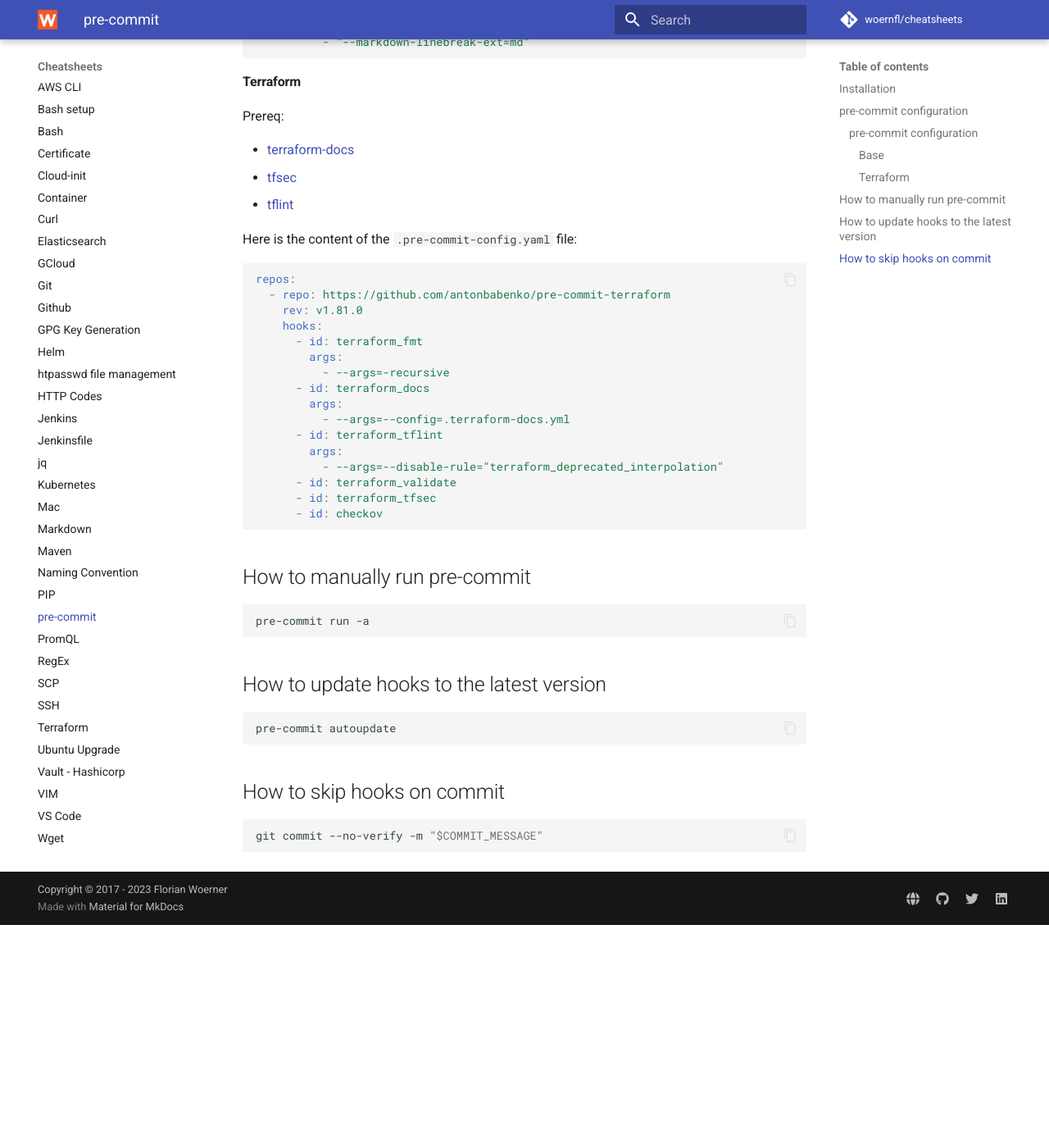
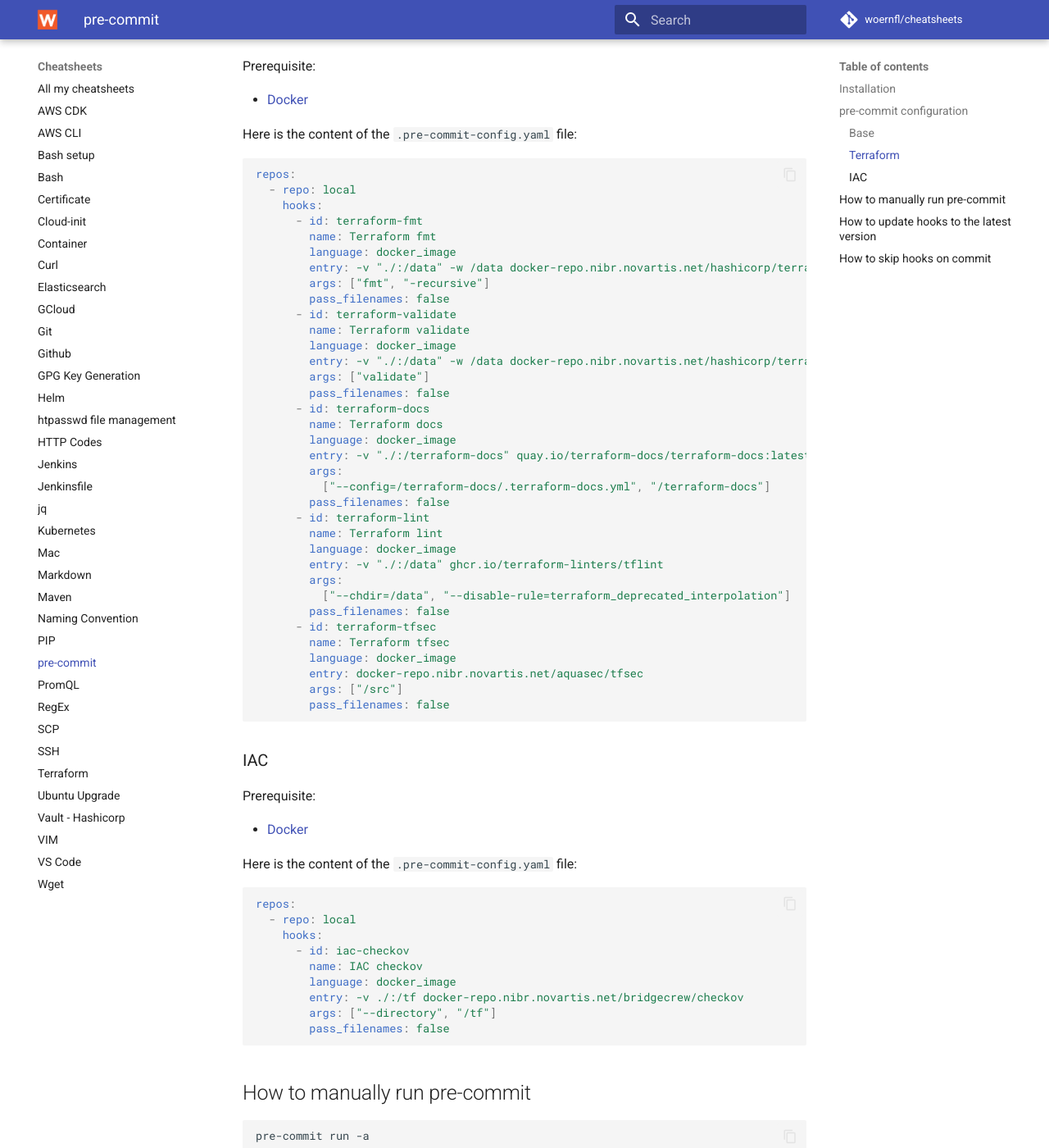
Before and after one commit to woernfl/cheatsheets, an MkDocs documentation site: the page built from docs/pre-commit.md, in a window 1280 px wide and 1400 px high, scrolled down 1128 px. Shown: the whole window at 82% size. Built offline with MkDocs 1.6.1 and Material for MkDocs 9.7.7, drawn with Linux system fonts in a browser that asks for light colours; comment, search, counter and statistics services are not loaded; before the commit the page ends 2256 px from its top, so only the background shows below that; some of the changed text lies outside the part shown.

Commit message:
Update pre-commit.md

````diff
--- a/docs/pre-commit.md
+++ b/docs/pre-commit.md
@@ -12,20 +12,19 @@
 
 Add a `.pre-commit-config.yaml` file in the root of your repo.
 
-### pre-commit configuration
-
-#### Base
-
-Prereq:
-
-- [terraform-docs](https://github.com/terraform-docs/terraform-docs)
-- [tfsec](https://github.com/aquasecurity/tfsec)
-- [tflint](https://github.com/terraform-linters/tflint)
-
-Here is the content of the `.pre-commit-config.yaml` file:
+### Base
 
 ```yaml
 repos:
+  # - repo: meta
+  #   hooks:
+  #     - id: check-hooks-apply
+  #     - id: check-useless-excludes
+  - repo: https://github.com/commitizen-tools/commitizen
+    rev: v3.5.2
+    hooks:
+      - id: commitizen
+        stages: [commit-msg]
   - repo: https://github.com/pre-commit/pre-commit-hooks
     rev: v4.4.0
     hooks:
@@ -50,33 +48,70 @@
           - "--markdown-linebreak-ext=md"
 ```
 
-#### Terraform
+### Terraform
 
-Prereq:
+Prerequisite:
 
-- [terraform-docs](https://github.com/terraform-docs/terraform-docs)
-- [tfsec](https://github.com/aquasecurity/tfsec)
-- [tflint](https://github.com/terraform-linters/tflint)
+- [Docker](https://docs.docker.com/get-docker/)
 
 Here is the content of the `.pre-commit-config.yaml` file:
 
 ```yaml
 repos:
-  - repo: https://github.com/antonbabenko/pre-commit-terraform
-    rev: v1.81.0
+  - repo: local
     hooks:
-      - id: terraform_fmt
+      - id: terraform-fmt
+        name: Terraform fmt
+        language: docker_image
+        entry: -v "./:/data" -w /data docker-repo.nibr.novartis.net/hashicorp/terraform
+        args: ["fmt", "-recursive"]
+        pass_filenames: false
+      - id: terraform-validate
+        name: Terraform validate
+        language: docker_image
+        entry: -v "./:/data" -w /data docker-repo.nibr.novartis.net/hashicorp/terraform
+        args: ["validate"]
+        pass_filenames: false
+      - id: terraform-docs
+        name: Terraform docs
+        language: docker_image
+        entry: -v "./:/terraform-docs" quay.io/terraform-docs/terraform-docs:latest
         args:
-          - --args=-recursive
-      - id: terraform_docs
+          ["--config=/terraform-docs/.terraform-docs.yml", "/terraform-docs"]
+        pass_filenames: false
+      - id: terraform-lint
+        name: Terraform lint
+        language: docker_image
+        entry: -v "./:/data" ghcr.io/terraform-linters/tflint
         args:
-          - --args=--config=.terraform-docs.yml
-      - id: terraform_tflint
-        args:
-          - --args=--disable-rule="terraform_deprecated_interpolation"
-      - id: terraform_validate
-      - id: terraform_tfsec
-      - id: checkov
+          ["--chdir=/data", "--disable-rule=terraform_deprecated_interpolation"]
+        pass_filenames: false
+      - id: terraform-tfsec
+        name: Terraform tfsec
+        language: docker_image
+        entry: docker-repo.nibr.novartis.net/aquasec/tfsec
+        args: ["/src"]
+        pass_filenames: false
+```
+
+### IAC
+
+Prerequisite:
+
+- [Docker](https://docs.docker.com/get-docker/)
+
+Here is the content of the `.pre-commit-config.yaml` file:
+
+```yaml
+repos:
+  - repo: local
+    hooks:
+      - id: iac-checkov
+        name: IAC checkov
+        language: docker_image
+        entry: -v ./:/tf docker-repo.nibr.novartis.net/bridgecrew/checkov
+        args: ["--directory", "/tf"]
+        pass_filenames: false
 ```
 
 ## How to manually run pre-commit
````
Also changed, not shown: other parts of docs/pre-commit.md (+0 -1 lines).
